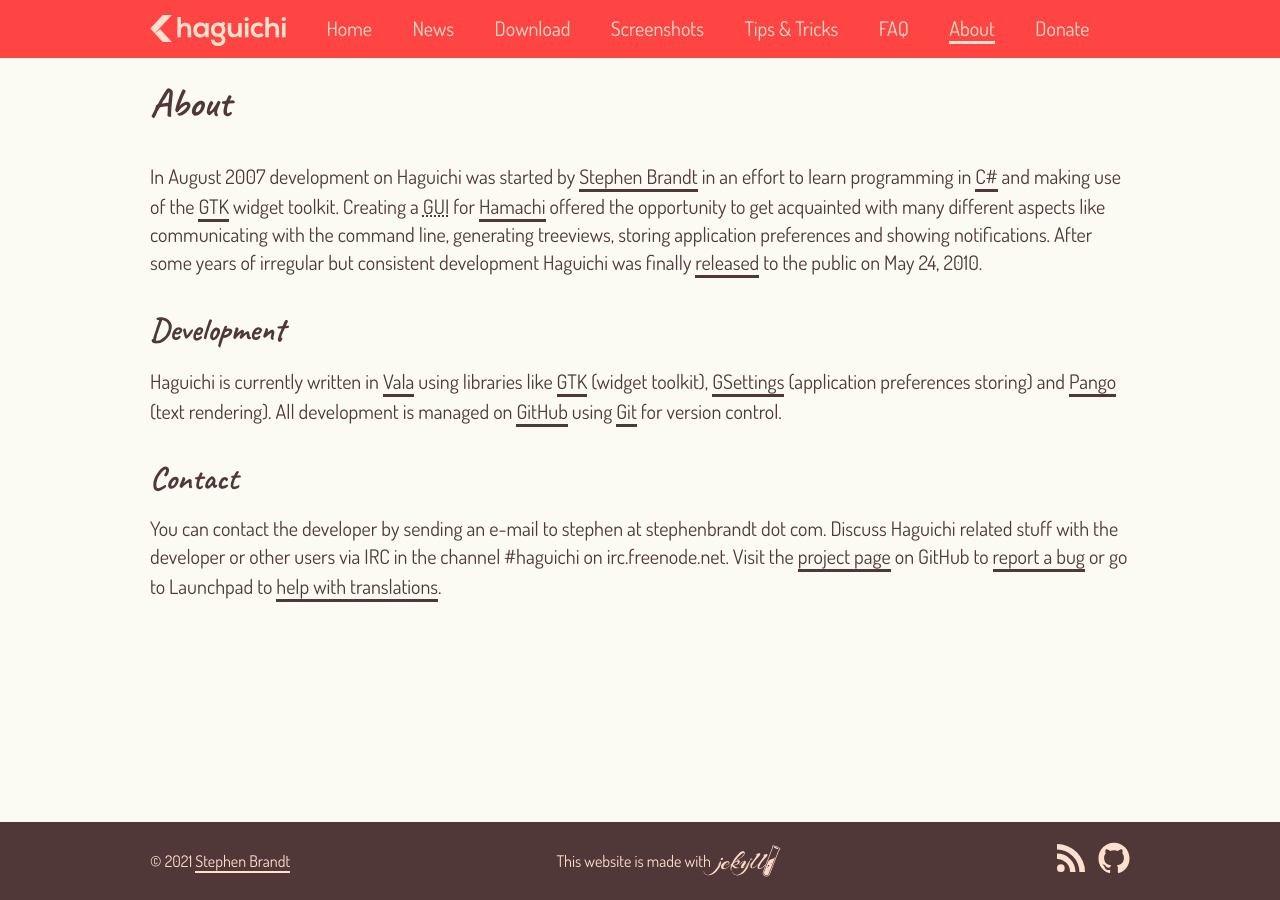
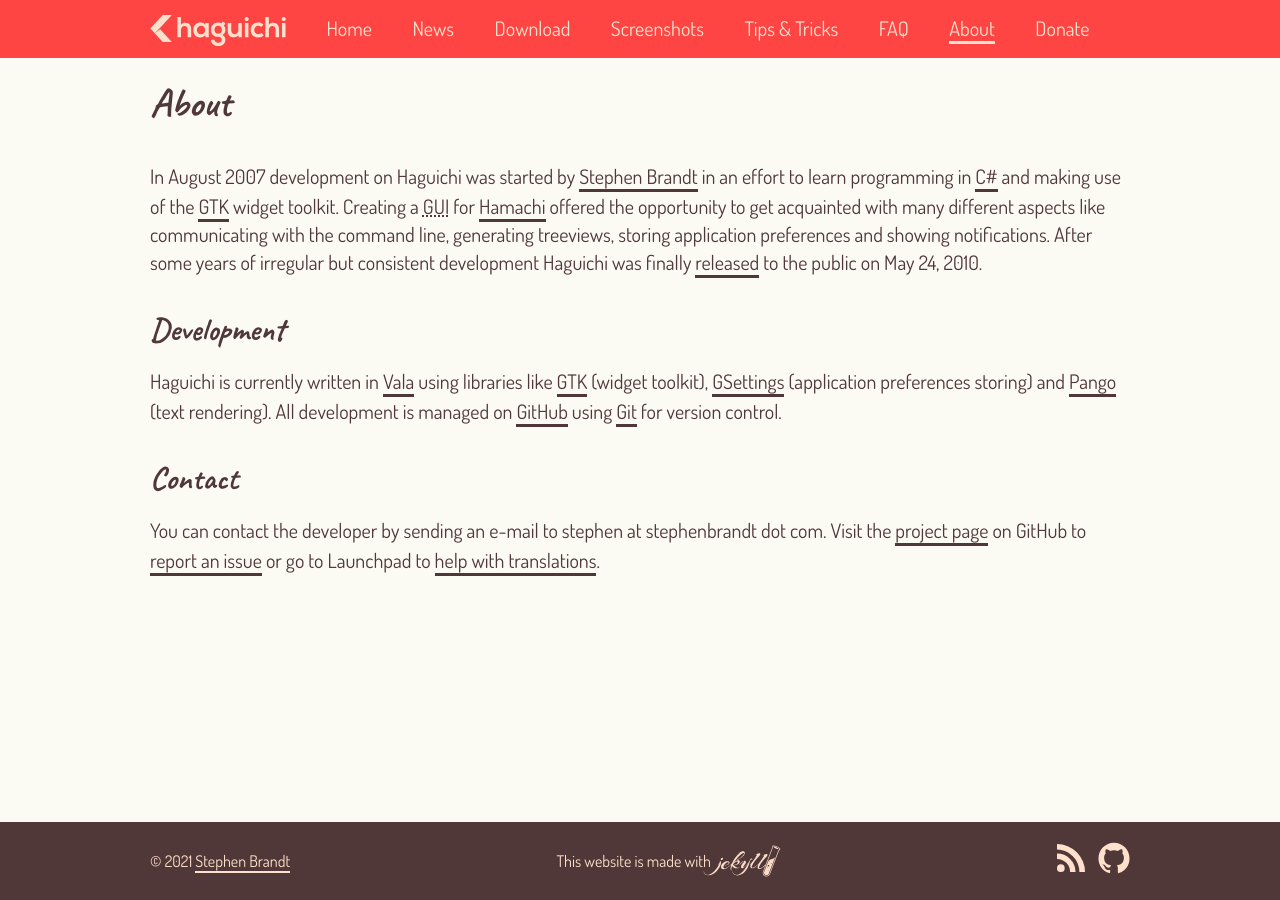
Before and after one commit to ztefn/haguichi-website, a Jekyll site: the page built from about.md, in a window 1280 px wide. Built offline with Jekyll 4.4.1, drawn with Linux system fonts in a browser that asks for light colours; comment, search, counter and statistics services are not loaded.

Commit message:
Update contact paragraph in About page

```diff
--- a/about.md
+++ b/about.md
@@ -9,4 +9,4 @@
 Haguichi is currently written in <a href="https://wiki.gnome.org/Projects/Vala" target="_blank">Vala</a> using libraries like <a href="https://www.gtk.org" target="_blank">GTK</a> (widget toolkit), <a href="https://developer.gnome.org/gio/stable/GSettings.html" target="_blank">GSettings</a> (application preferences storing) and <a href="https://en.wikipedia.org/wiki/Pango" target="_blank">Pango</a> (text rendering). All development is managed on <a href="https://github.com/ztefn/haguichi" target="_blank">GitHub</a> using <a href="https://git-scm.com/" target="_blank">Git</a> for version control.
 
 <h2 id="contact">Contact{% include anchor.html slug='contact' %}</h2>
-You can contact the developer by sending an e-mail to stephen at stephenbrandt dot com. Discuss Haguichi related stuff with the developer or other users via IRC in the channel #haguichi on irc.freenode.net. Visit the <a href="https://github.com/ztefn/haguichi" target="_blank">project page</a> on GitHub to <a href="https://github.com/ztefn/haguichi/issues" target="_blank">report a bug</a> or go to Launchpad to <a href="https://translations.launchpad.net/haguichi" target="_blank">help with translations</a>.
+You can contact the developer by sending an e-mail to stephen at stephenbrandt dot com. Visit the <a href="https://github.com/ztefn/haguichi" target="_blank">project page</a> on GitHub to <a href="https://github.com/ztefn/haguichi/issues" target="_blank">report an issue</a> or go to Launchpad to <a href="https://translations.launchpad.net/haguichi" target="_blank">help with translations</a>.
```
